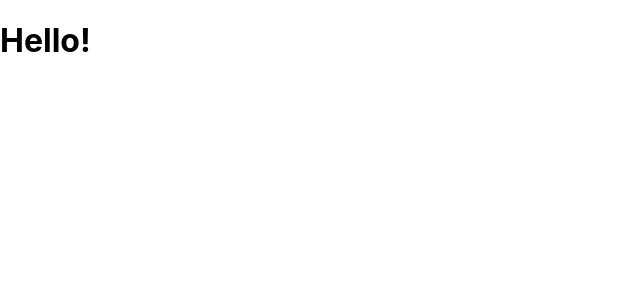
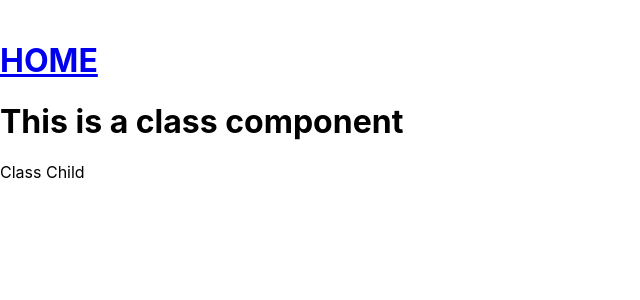
Before and after one commit to amalkk1994/react-concepts-practice, a React (Create React App) app: page /classComponents in a window 1280 px wide. Before the commit this address had no page. Shown: the top 300 px of the page, without its empty margins (0-640 px from the left). Built offline with nearby package versions, Linux system fonts and the light colour scheme.

Commit message:
class components

```diff
--- a/src/App.js
+++ b/src/App.js
@@ -5,6 +5,8 @@ import ApiTestPage from "./pages/ApiTestPage"
 import ApiTestPageFetch from "./pages/ApiTestPageFetch"
 import ReduxPage from "./pages/ReduxPage"
 import RerenderTests from "./pages/RerenderTests"
+import ClassComponents from "./pages/ClassComponents"
+import { Link } from "react-router-dom"
 //import HomePage from "./pages/HomePage";
 //import OthersPage from "./pages/OthersPage";
 
@@ -15,7 +17,9 @@ const FormPage = React.lazy(() => import("./pages/FormPage"))
 function App() {
   return (
     <div>
-      <h1>Hello!</h1>
+      <Link to="/">
+        <h1>HOME</h1>
+      </Link>
       <Suspense fallback={<div>Loading page...</div>}>
         <Routes>
           <Route path="/" element={<HomePage />} exact />
@@ -25,6 +29,7 @@ function App() {
           <Route path="/apitestpagefetch" element={<ApiTestPageFetch />} />
           <Route path="/reduxpage" element={<ReduxPage />} />
           <Route path="/rerender" element={<RerenderTests />} />
+          <Route path="/classComponents" element={<ClassComponents />} />
         </Routes>
       </Suspense>
     </div>
--- /dev/null
+++ b/src/components/ClassChild.js
@@ -0,0 +1,9 @@
+import React from "react"
+
+class ClassChild extends React.Component {
+  render() {
+    return <div>Class Child</div>
+  }
+}
+
+export default ClassChild
--- /dev/null
+++ b/src/pages/ClassComponents.js
@@ -0,0 +1,15 @@
+import React from "react"
+import ClassChild from "../components/ClassChild"
+
+class ClassComponents extends React.Component {
+  render() {
+    return (
+      <>
+        <h1>This is a class component</h1>
+        <ClassChild />
+      </>
+    )
+  }
+}
+
+export default ClassComponents
--- a/src/pages/HomePage.js
+++ b/src/pages/HomePage.js
@@ -10,6 +10,7 @@ const HomePage = () => {
       <Link to="/apitestpagefetch">API Test page using fetch</Link>
       <Link to="/reduxpage">Redux page</Link>
       <Link to="/rerender">Re render page</Link>
+      <Link to="/classcomponents">Class components</Link>
     </div>
   )
 }
```
